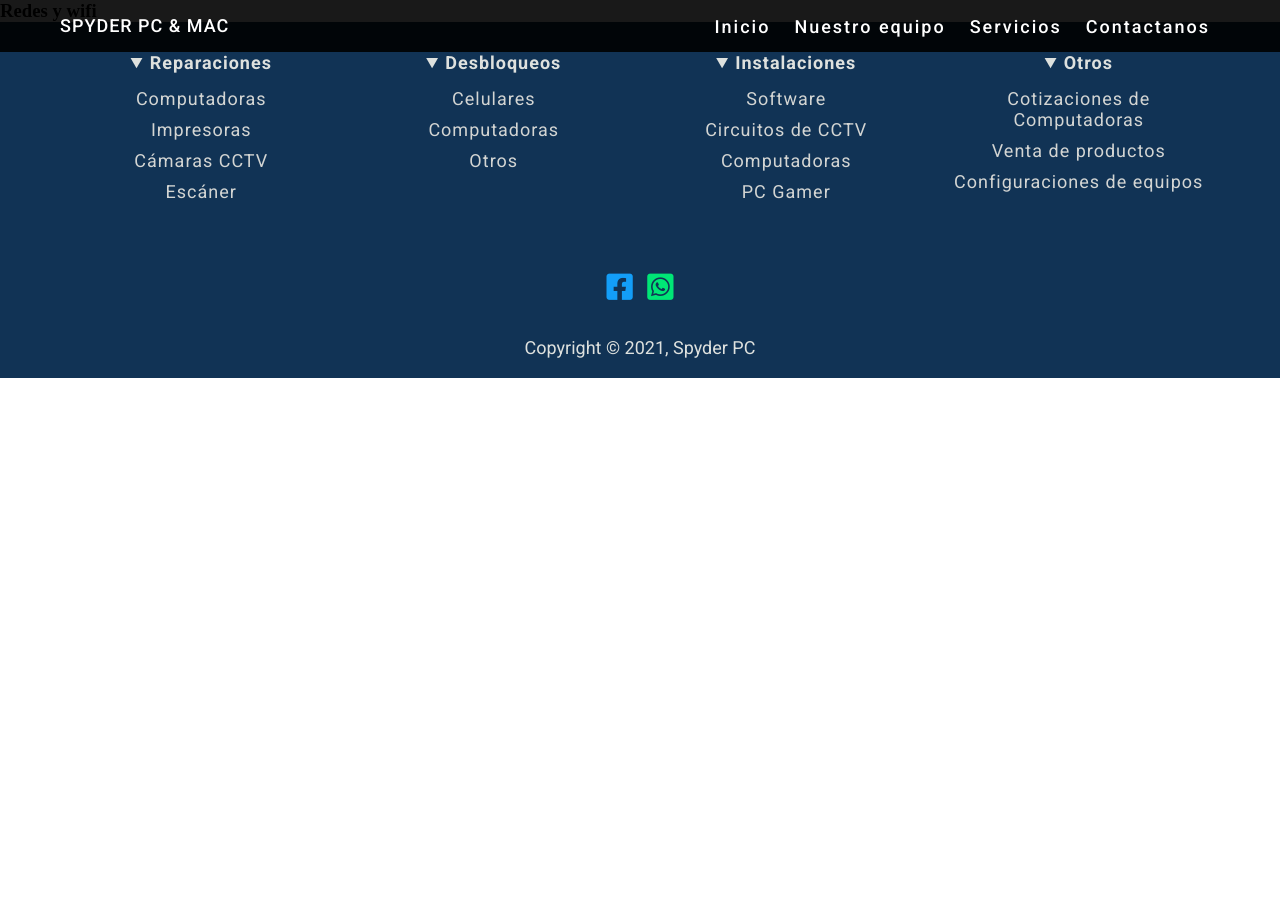
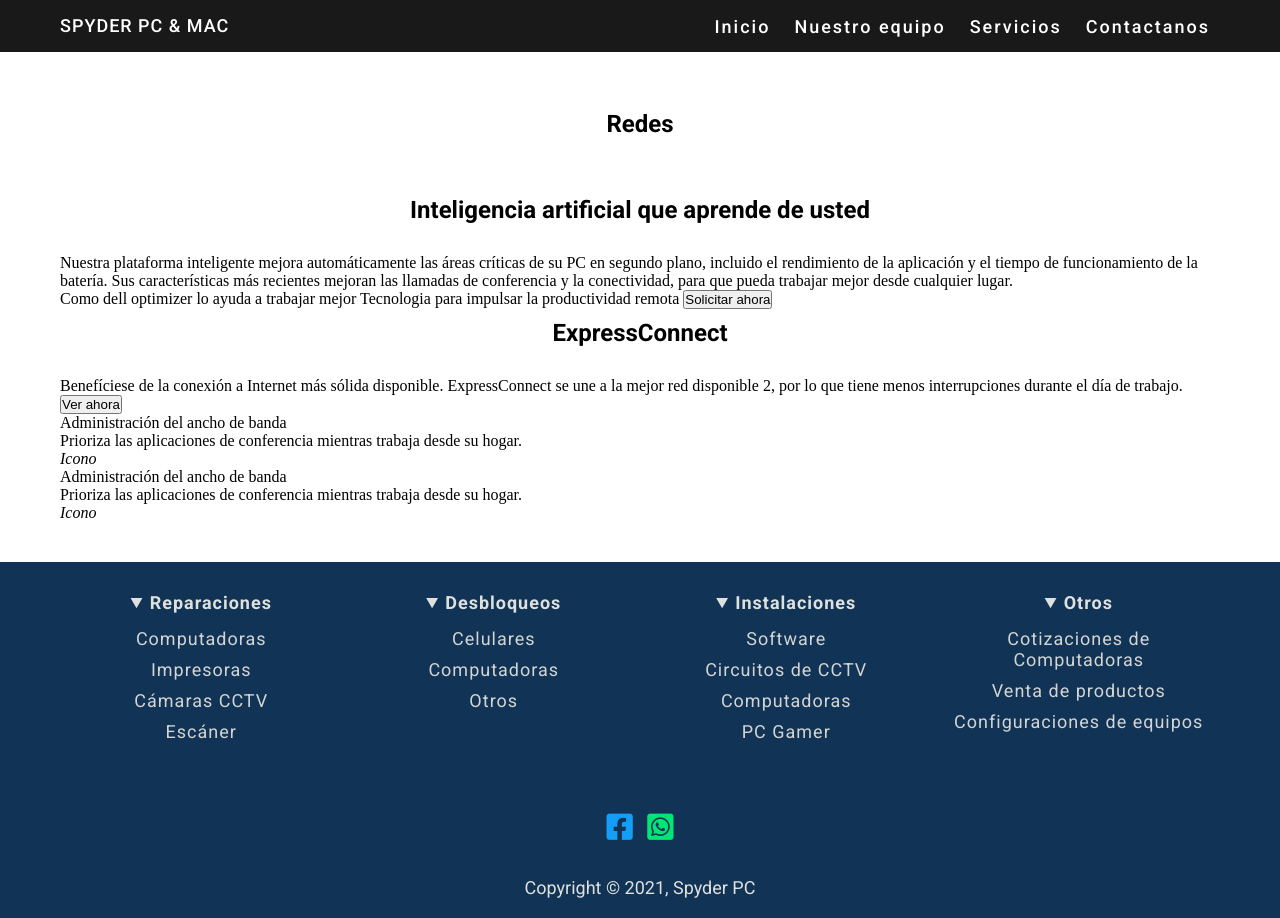
Before and after one commit to Jorge-Lpez/Spyder-pc, a plain HTML site: page Spyder-PC/red.html in a window 1280 px wide. Before the commit the page ends 800 px from the top, so only its background shows below. Drawn offline with Linux system fonts and the light colour scheme.

Commit message:
modificando estilos page red

```diff
--- a/Spyder-PC/public/css/services.css
+++ b/Spyder-PC/public/css/services.css
@@ -9,7 +9,8 @@
     box-sizing: border-box;
 }
 
-.services-general, .contenido-mantenimiento{
+.services-general, .contenido-mantenimiento,
+.red-services, .proyectos-services{
     padding-top: 100px;
     margin-bottom: 40px;
 }
@@ -18,7 +19,9 @@
     width: 100%;
 }
 
-.services-general h2{
+.services-general h2,
+.red-services h2,
+.proyectos-services h2{
     text-align: center;
     padding: 10px;
     font-weight: 700;
@@ -288,6 +291,12 @@
     font-size: 34px;
 }
 
+
+
+/*Page redes*/
+
+
+
 @media screen and (max-width: 970px){
 
     .services-general .flex-services{
--- a/Spyder-PC/red.html
+++ b/Spyder-PC/red.html
@@ -31,7 +31,63 @@
     </nav>
 
 
-    <h3>Redes y wifi</h3>
+    <section class="red-services">
+        <h2>Redes</h2>
+        <div class="contenedor wrapper">
+            <div class="red-principal">
+                <div>
+                    <img src="" alt="">
+                </div>
+                <div>
+                    <h2>Inteligencia artificial que aprende de usted</h2>
+                    <p>
+                        Nuestra plataforma inteligente mejora automáticamente las áreas
+                        críticas de su PC en segundo plano, incluido el rendimiento de
+                        la aplicación y el tiempo de funcionamiento de la batería. Sus
+                        características más recientes mejoran las llamadas de conferencia
+                        y la conectividad, para que pueda trabajar mejor desde cualquier lugar.
+                    </p>
+                    <div>
+                        <a>Como dell optimizer lo ayuda a trabajar mejor</a>
+                        <a>Tecnologia para impulsar la productividad remota</a>
+                        <button>
+                            Solicitar ahora
+                        </button>
+                    </div>
+                </div>
+            </div>
+            <div class="red-cuerpo">
+                <div>
+                    <h2>ExpressConnect</h2>
+                    <p>
+                        Benefíciese de la conexión a Internet más sólida
+                        disponible. ExpressConnect se une a la mejor red
+                        disponible 2, por lo que tiene menos interrupciones
+                        durante el día de trabajo.
+                    </p>
+                    <button>
+                        Ver ahora
+                    </button>
+                </div>
+                <div class="red-cuerpo-inferior">
+                    <div>
+                        <div>
+                            <p>Administración del ancho de banda</p>
+                            <p>Prioriza las aplicaciones de conferencia mientras trabaja desde su hogar.</p>
+                        </div>
+                        <i>Icono</i>
+                    </div>
+                    <div>
+                        <div>
+                            <p>Administración del ancho de banda</p>
+                            <p>Prioriza las aplicaciones de conferencia mientras trabaja desde su hogar.</p>
+                        </div>
+                        <i>Icono</i>
+                    </div>
+                </div>
+            </div>
+        </div>
+    </section>
 
 
     <footer class="footer">
```
Also changed, not shown: Spyder-PC/proyectos.html (+3 -1 lines).
